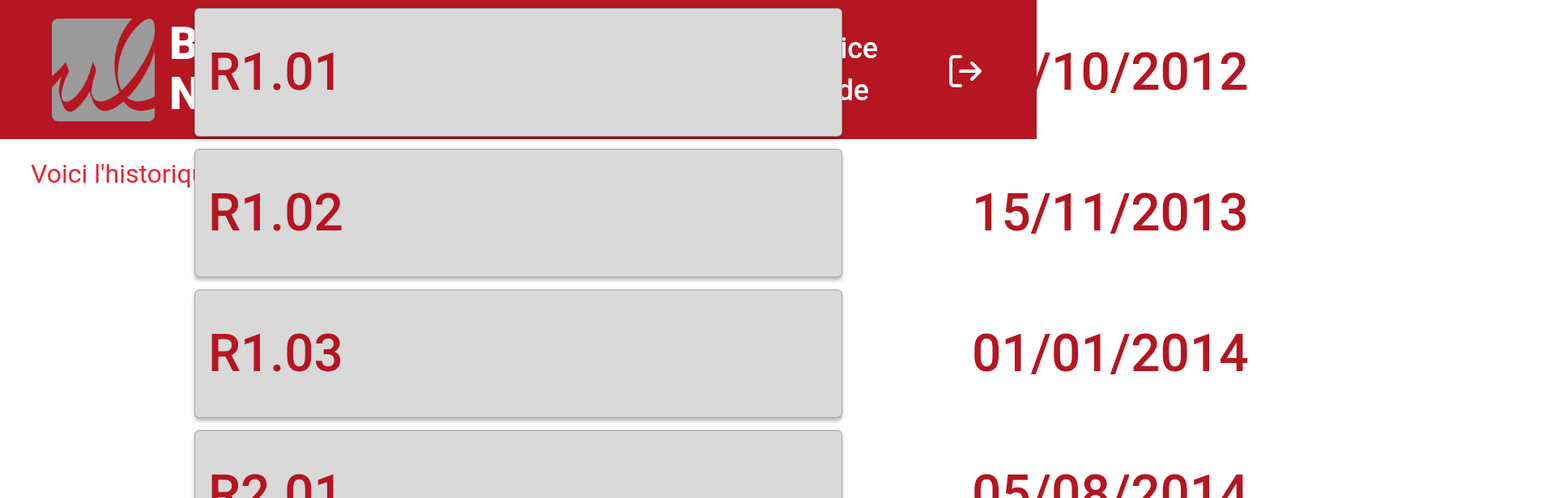
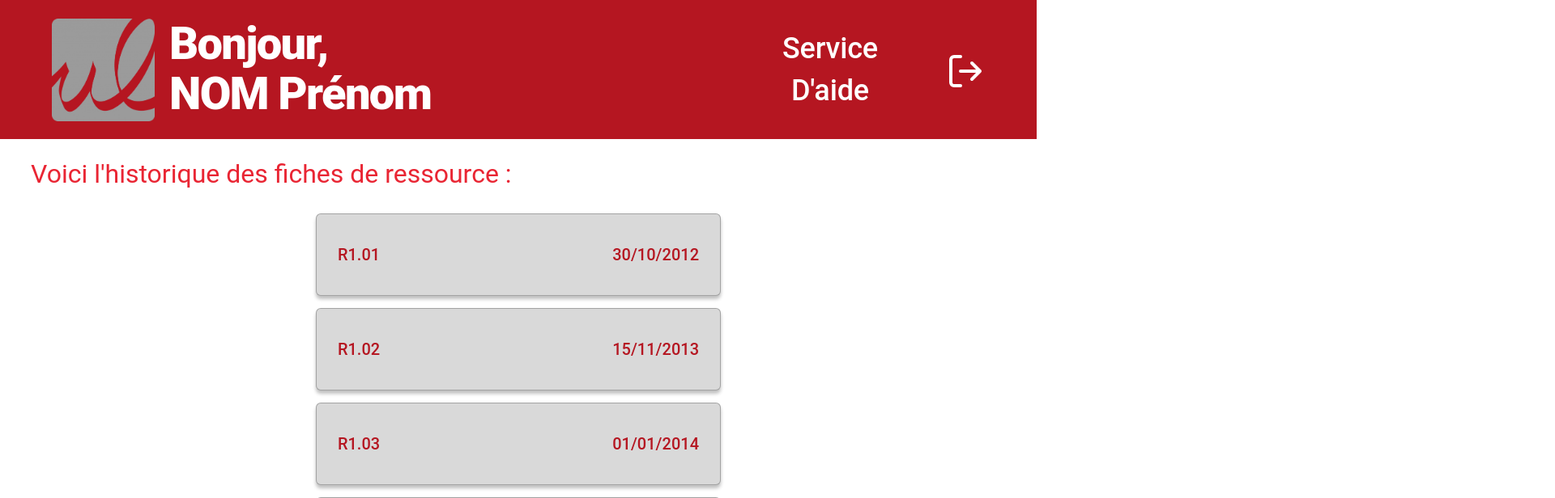
Before and after one commit to rbastide/Erp, a Vue app in the folder erp_front/: page /history in a window 1280 px wide. Shown: the top 616 px of the page at 81% size, 1920 px wide, since content can reach past the window. Built offline with nearby package versions, Linux system fonts and the light colour scheme.

Commit message:
ajout de l'historique + le dashboard admin

```diff
--- a/erp_front/src/components/HistoryPage.vue
+++ b/erp_front/src/components/HistoryPage.vue
@@ -14,7 +14,7 @@
       </svg>
     </div>
   </header>
-  <body>
+  <div class="main-content">
     <p class="description">Voici l'historique des fiches de ressource : </p>
     <div class="version-list-container">
       <ul class="version-list">
@@ -60,7 +60,7 @@
         </li>
       </ul>
     </div>
-  </body>
+  </div>
 </template>
 
 <style scoped>
@@ -130,8 +130,11 @@
 
 /* Contenue de la page */
 
-body {
+.main-content {
   display: flex;
+  width: 90%;
+  margin: auto;
+  margin-top: 254px;
   justify-content: center;
   align-items: center;
 }
@@ -155,7 +158,7 @@ body {
   align-items: center;
   justify-content: center;
   margin: auto;
-  width: 800px;
+  width: 500px;
   font-family: 'Roboto', sans-serif;
   padding: 10px;
 }
@@ -168,9 +171,10 @@ body {
 }
 
 .version-item {
-  /* Auto layout */
   display: flex;
   align-items: center;
+  justify-content: space-between;
+  flex-direction: row;
   padding: 10px 16px;
   isolation: isolate;
   margin-bottom: 15px;
@@ -178,9 +182,7 @@ body {
   border: 1px solid rgba(0, 0, 0, 0.25);
   box-shadow: 0px 4px 4px rgba(0, 0, 0, 0.25);
   border-radius: 6px;
-  justify-content: space-between;
-  align-items: center;
-  flex-direction: row;
+  min-height: 80px;
 }
 
 .version-item.last-item {
@@ -188,43 +190,23 @@ body {
   margin-bottom: 0;
 }
 
-.version-code {
-
-  width: 943px;
-  height: 137px;
+.version-code, .version-date {
+  width: auto;
+  height: auto;
   font-family: 'Roboto', sans-serif;
   font-style: normal;
   font-weight: 510;
-  font-size: 64px;
-  line-height: 16px;
-  display: flex;
-  align-items: center;
-  text-align: center;
+  font-size: 20px;
+  line-height: normal;
   color: #B51621;
-  flex: none;
-  order: 1;
-  align-self: stretch;
-  flex-grow: 1;
-  z-index: 1;
+  padding: 0 10px;
 }
 
-.version-date{
-  width: 943px;
-  height: 137px;
-  font-family: 'Roboto', sans-serif;
-  font-style: normal;
-  font-weight: 510;
-  font-size: 64px;
-  line-height: 16px;
-  display: flex;
-  align-items: center;
-  text-align: center;
-  color: #B51621;
-  flex: none;
-  order: 1;
-  align-self: stretch;
-  flex-grow: 1;
-  z-index: 1;
+.version-code {
+  text-align: left;
 }
 
+.version-date {
+  text-align: right;
+}
 </style>
```
